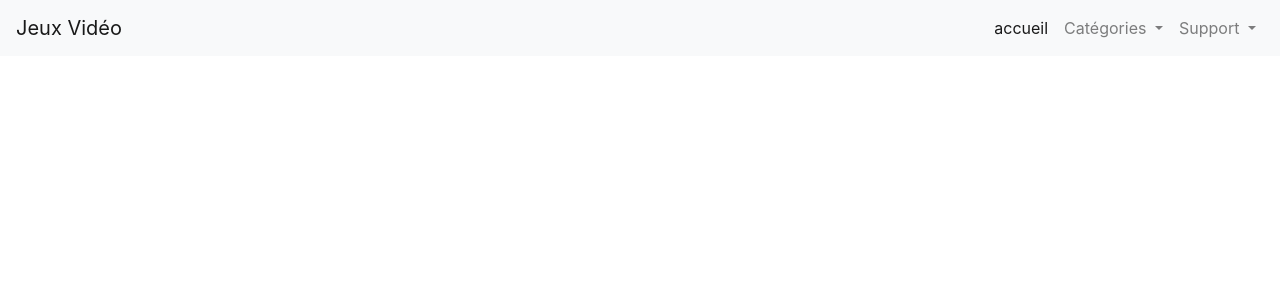
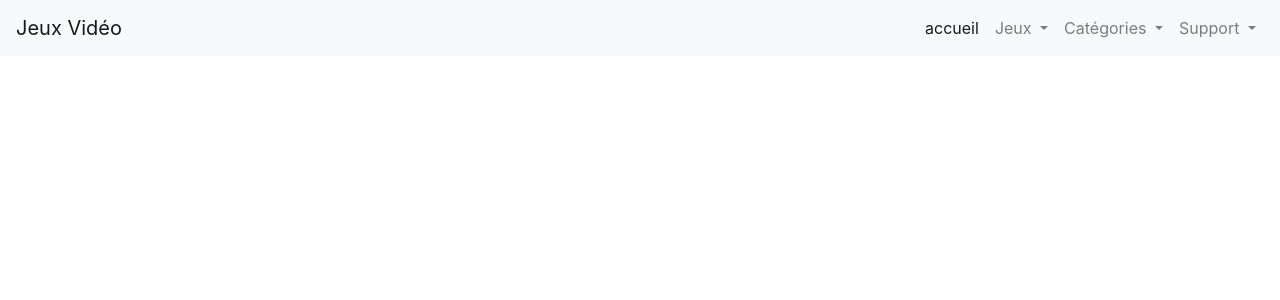
Before and after one commit to Waltercalling/videogames, a PHP site: page /index.php in a window 1280 px wide. Shown: the top 300 px of the page. Run offline with PHP 8.4, Linux system fonts and the light colour scheme.

Commit message:
Update header.php

```diff
--- a/inc/header.php
+++ b/inc/header.php
@@ -10,6 +10,16 @@
 			<li class="nav-item active">
 				<a class="nav-link" href="#">accueil <span class="sr-only">(current)</span></a>
 			</li>
+			<!-- Menu Game -->
+			<li class="nav-item dropdown">
+				<a class="nav-link dropdown-toggle" href="#" id="navbarDropdown" role="button" data-toggle="dropdown" aria-haspopup="true" aria-expanded="false">
+				Jeux
+				</a>
+				<div class="dropdown-menu" aria-labelledby="navbarDropdown">
+				<a class="dropdown-item" href="add-game.php">Ajout</a>
+				<a class="dropdown-item" href="list-game.php">Liste</a>
+				</div>
+			</li>
 	      <!-- Menu Category -->
 	      <li class="nav-item dropdown">
 				<a class="nav-link dropdown-toggle" href="#" id="navbarDropdown" role="button" data-toggle="dropdown" aria-haspopup="true" aria-expanded="false">
@@ -19,8 +29,9 @@
 				<a class="dropdown-item" href="add-category.php">Ajout</a>
 				<a class="dropdown-item" href="list-category.php">Liste</a>
 				</div>
+		   </li>
 	        <!-- Menu Support -->
-	      </li>
+
 	       <li class="nav-item dropdown">
 				<a class="nav-link dropdown-toggle" href="#" id="navbarDropdown" role="button" data-toggle="dropdown" aria-haspopup="true" aria-expanded="false">
 				Support
```
Lines whose indentation alone changed are shown as unchanged.
